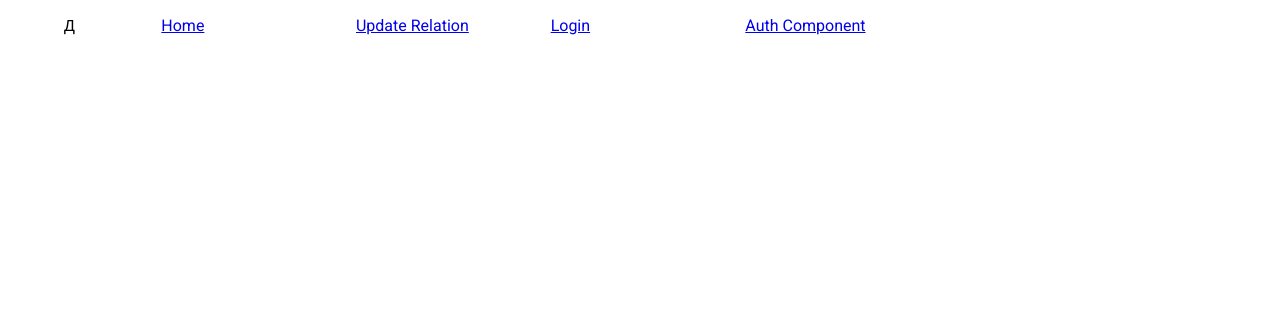
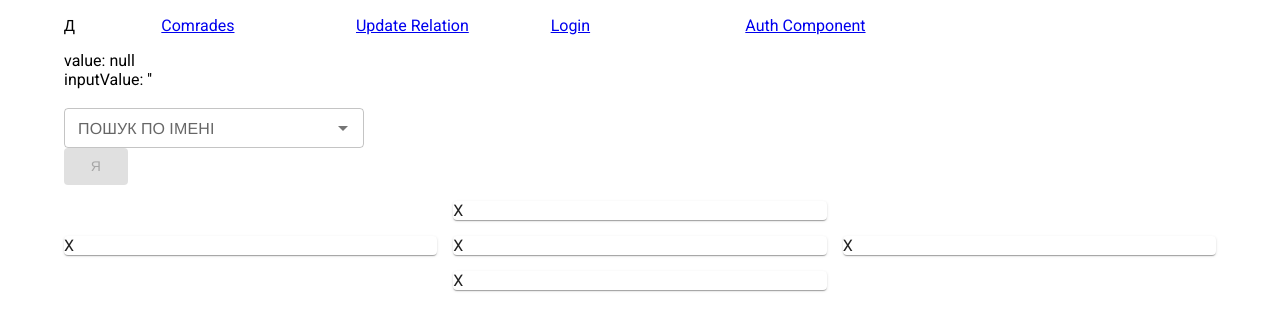
Before and after one commit to livotron/domo, a React (Create React App) app in the folder client/: page /comrades/1 in a window 1280 px wide. Shown: the top 330 px of the page. Built offline with nearby package versions, Linux system fonts and the light colour scheme; a web font is replaced by a local one.

Commit message:
fixed user navigation

```diff
--- a/client/src/app/App.tsx
+++ b/client/src/app/App.tsx
@@ -43,7 +43,7 @@ function App() {
           Д
         </Grid>
         <Grid item xs={2}>
-          <Link to="/">Home</Link>
+          <Link to="/comrades">Comrades</Link>
         </Grid>
         <Grid item xs={2}>
           <Link to="/update-relation">Update Relation</Link>
@@ -72,7 +72,9 @@ function App() {
         )}
       </Grid>
       <Routes>
-        <Route path="/" element={<DisplayRelationsPage />} />
+        <Route path="comrades" element={<DisplayRelationsPage />}>
+          <Route path=":name" element={<DisplayRelationsPage />} />
+        </Route>
         <Route path="/login" element={<VerifiedLogin />} />
         <Route
           path="update-relation"
--- a/client/src/features/user/DisplayPartners.tsx
+++ b/client/src/features/user/DisplayPartners.tsx
@@ -6,6 +6,7 @@ import { RootState } from "app/rootReducer";
 import { Grid } from "@mui/material";
 import { useAppDispatch } from "app/store";
 import { fetchByName, fetchPartners, receiveUser } from "./userSlice";
+import { useNavigate } from "react-router-dom";
 
 const getPartnerName = (partner: User | undefined) => {
   return partner ? partner.name : "X";
@@ -16,21 +17,27 @@ export const DisplayPartners = () => {
   const userName = useSelector((state: RootState) => state.user.user.name);
   const myName = useSelector((state: RootState) => state.user.me.name);
 
-  const dispatch = useAppDispatch();
+  // const dispatch = useAppDispatch();
+  const navigate = useNavigate();
 
   const changeUser = (name: string) => {
-    dispatch(fetchByName(name));
+    // dispatch(fetchByName(name));
+    navigate(`/comrades/${name}`)
   };
-  useEffect(() => {
-    console.log(userName, myName);
-    if (!userName && !myName) return;
-    if (!userName) {
-      dispatch(receiveUser({ name: myName }));
-      return;
-    }
-    dispatch(receiveUser({ name: userName }));
-    dispatch(fetchPartners());
-  }, [userName, myName]);
+  // useEffect(() => {
+  //   console.log(userName, myName);
+  //   if (!userName && !myName) return;
+  //   if (!userName) {
+  //     // dispatch(receiveUser({ name: myName }));
+  //     console.log('navigate to my')
+  //     navigate(`/comrades/${myName}`)
+  //     return;
+  //   }
+  //   dispatch(receiveUser({ name: userName }));
+  //   console.log('Navigate to new comrade')
+  //   navigate(`/comrades/${userName}`, {replace: false})
+  //   dispatch(fetchPartners());
+  // }, [userName, myName]);
   return (
     <div>
       <Grid
```
